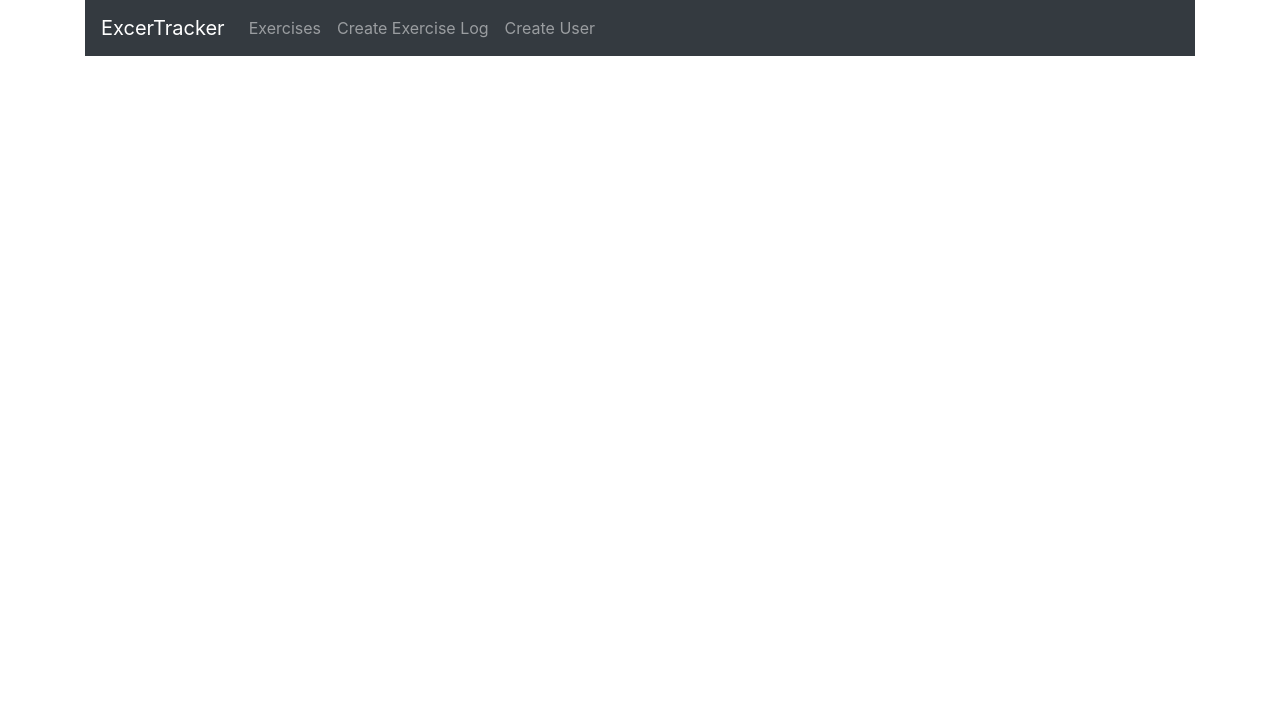
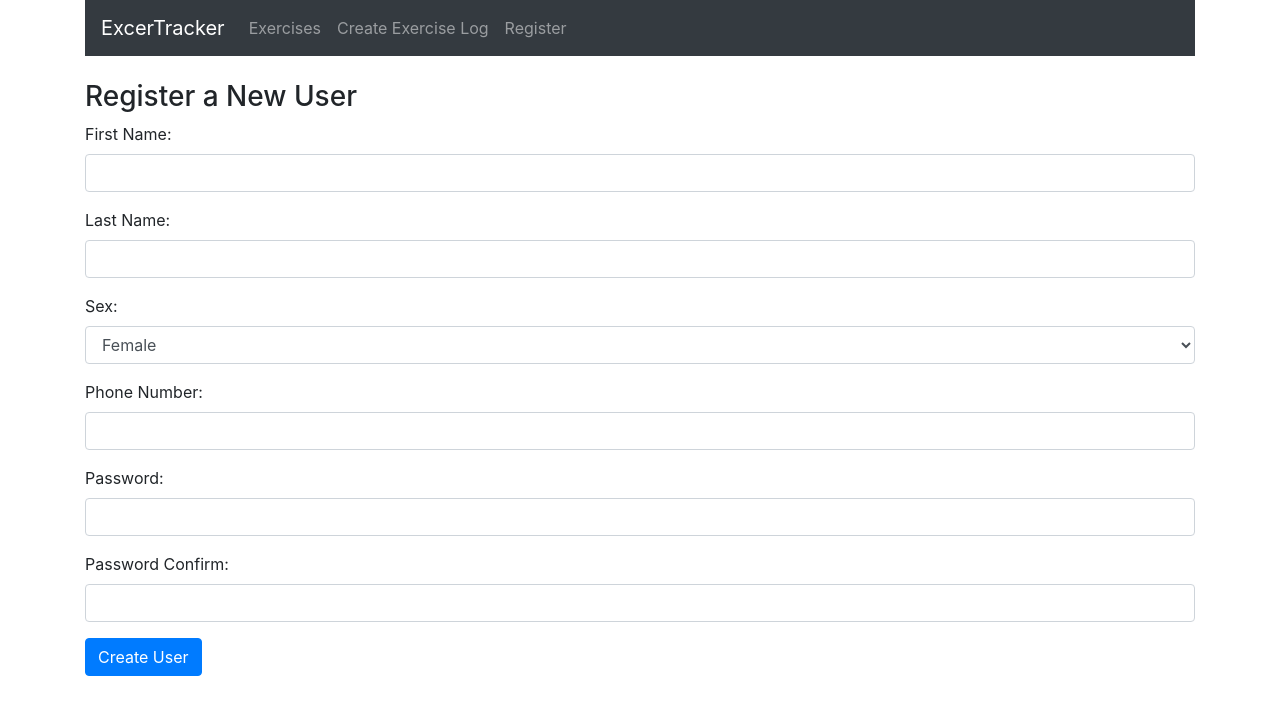
Before and after one commit to PechSG/api, a React (Create React App) app in the folder client/: page /register in a window 1280 px wide. Shown: the top 714 px of the page. Built offline with nearby package versions, Linux system fonts and the light colour scheme.

Commit message:
Data Register

```diff
--- a/client/src/App.js
+++ b/client/src/App.js
@@ -7,6 +7,7 @@ import ExercisesList from "./components/exercises-list.component";
 import EditExercise from "./components/edit-exercise.component";
 import CreateExercise from "./components/create-exercise.component";
 import CreateUser from "./components/create-user.component";
+import RegisterUser from "./components/register-user.component";
 
 function App() {
   return (
@@ -18,6 +19,7 @@ function App() {
       <Route path="/edit/:id" component={EditExercise} />
       <Route path="/create" component={CreateExercise} />
       <Route path="/user" component={CreateUser} />
+      <Route path="/register" component={RegisterUser} />
       </div>
     </Router>
   );
--- a/client/src/components/navbar.component.js
+++ b/client/src/components/navbar.component.js
@@ -16,7 +16,7 @@ export default class Navbar extends Component {
           <Link to="/create" className="nav-link">Create Exercise Log</Link>
           </li>
           <li className="navbar-item">
-          <Link to="/user" className="nav-link">Create User</Link>
+          <Link to="/register" className="nav-link" >Register</Link>
           </li>
         </ul>
         </div>
--- /dev/null
+++ b/client/src/components/register-user.component.js
@@ -0,0 +1,118 @@
+import React, { Component } from 'react';
+import axios from 'axios';
+
+export default class RegisterUser extends Component {
+  constructor(props) {
+    super(props);
+
+    this.onChangeUsername = this.onChangeUsername.bind(this);
+    this.onSubmit = this.onSubmit.bind(this);
+
+    this.state = {
+      username: ''
+    }
+  }
+
+  onChangeUsername(e) {
+    this.setState({
+      username: e.target.value
+    })
+  }
+
+  onSubmit(e) {
+    axios({
+      method: 'post',
+      url: '/api/register',
+      data: {
+        first: this.state.first,
+        last: this.state.last,
+        sex: this.state.sex,
+
+      }
+    });
+    e.preventDefault();
+
+    const user = {
+      username: this.state.username
+    }
+
+    console.log(user);
+
+    axios.post('http://localhost:5000/users/add', user)
+      .then(res => console.log(res.data));
+
+    this.setState({
+      username: ''
+    })
+  }
+
+  render() {
+    return (
+      <div>
+        <h3>Register a New User</h3>
+        <form onSubmit={this.onSubmit}>
+         <div className="form-group">
+            <label>First Name: </label>
+            <input  type="text"
+                required
+                className="form-control"
+                name="first"
+                value={this.state.first}
+                onChange={this.onChangeUsername}
+                />
+          </div>
+
+          <div className="form-group">
+            <label>Last Name: </label>
+            <input  type="text"
+                required
+                className="form-control"
+                name="last"
+                value={this.state.last}
+                onChange={this.onChangeUsername}
+                />
+          </div>
+
+          <div className="form-group">
+            <label>Sex:  </label>
+            <select className="form-control">
+              <option value={this.state.sex}>Female</option>
+              <option value={this.state.sex}>Male</option>
+              <option value={this.state.sex}>Prefer not to say</option>
+            </select>
+          </div>
+          <div className="form-group">
+            <label>Phone Number: </label>
+            <input  type="number"
+                required
+                className="form-control"
+                value={this.state.phoneNumber}
+                onChange={this.onChangeUsername}
+                />
+          </div>
+          <div className="form-group">
+            <label>Password: </label>
+            <input  type="password"
+                required
+                className="form-control"
+                value={this.state.password}
+                onChange={this.onChangeUsername}
+                />
+          </div>
+          <div className="form-group">
+            <label>Password Confirm: </label>
+            <input  type="password"
+                required
+                className="form-control"
+                value={this.state.passwordconfirm}
+                onChange={this.onChangeUsername}
+                />
+          </div>
+          <div className="form-group">
+            <input type="submit" value="Create User" className="btn btn-primary" />
+          </div>
+        </form>
+      </div>
+    )
+  }
+}
```
